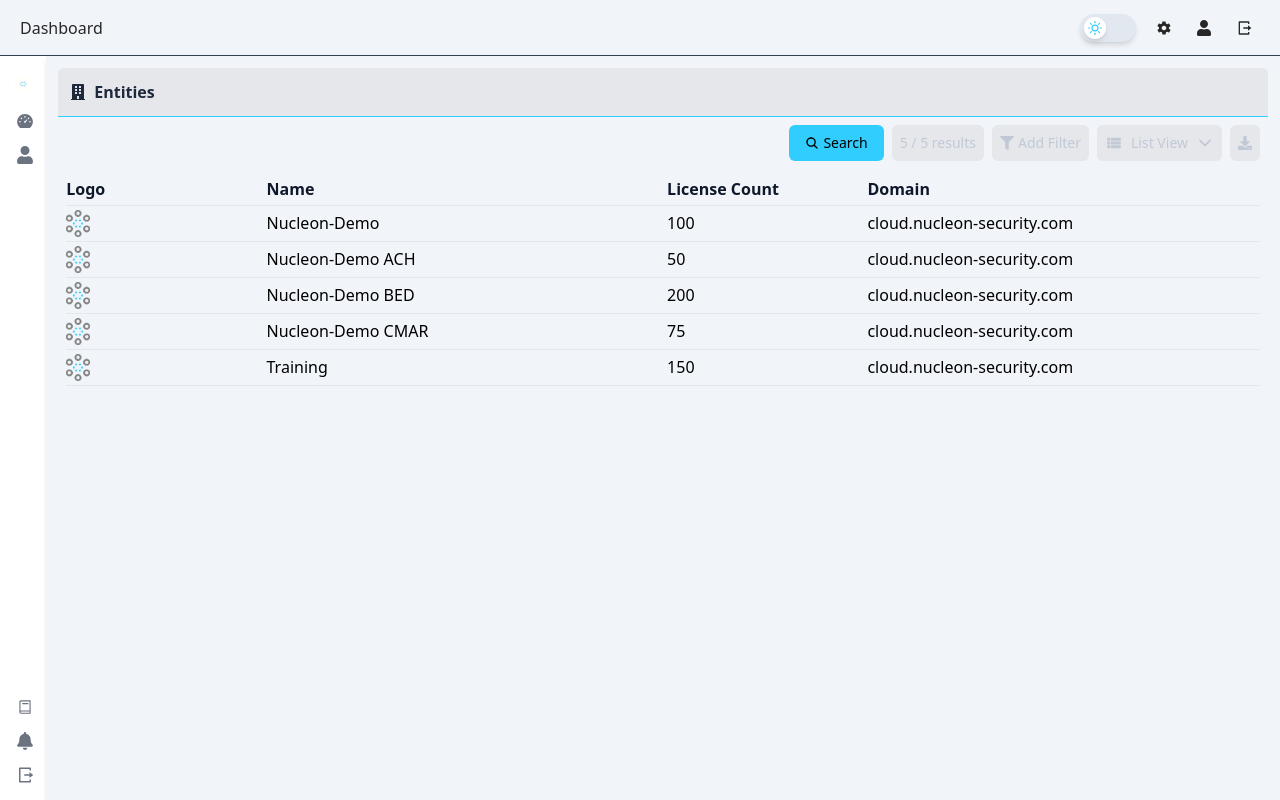
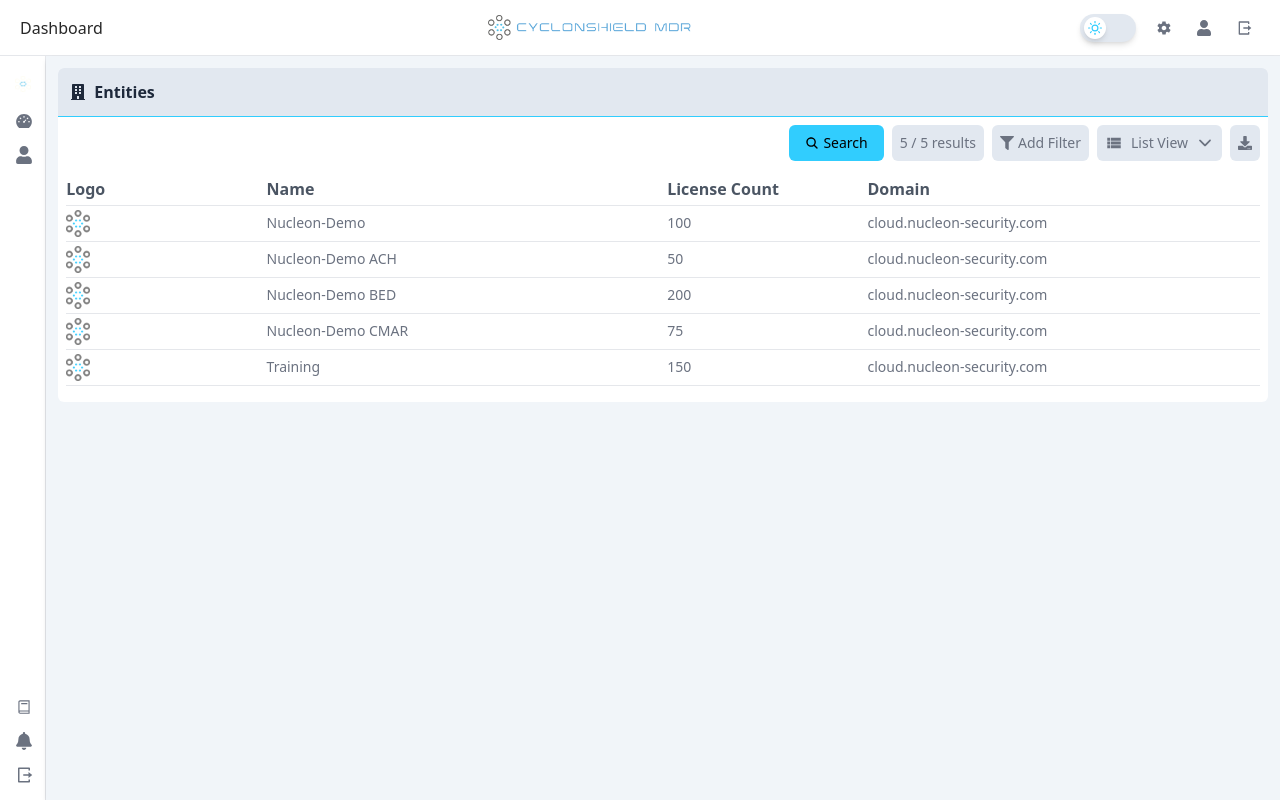
Before and after one commit to promahbubul/nucleon-security, a React (Vite) app: page /dashboard in a window 1280 px wide. Built offline with nearby package versions, Linux system fonts and the light colour scheme.

Commit message:
darkmode update

```diff
--- a/src/Layout/Layout.jsx
+++ b/src/Layout/Layout.jsx
@@ -32,10 +32,28 @@
   return (
     <div className=" h-screen">
       {/* HEADER */}
-      <header className="h-14 dark:bg-navy-800 border-b border-slate-700 bg-slate-100  flex flex-row justify-between px-5 items-center">
+      <header className="h-14 dark:bg-navy-800 bg-white border-b border-b-gray-200 dark:border-slate-700   flex flex-row justify-between px-5 items-center">
+        {/* PAGE TITLE */}
         <h3 className="dark:text-white  text-black  text-base font-medium capitalize">
           {pageTitle.path}
         </h3>
+        {/* HEADER LOGO */}
+        <div className="w-2/12 ">
+          {theme === "dark" ? (
+            <img
+              src="/images/header-logo-2.png"
+              alt=""
+              className="w-full cursor-pointer"
+            />
+          ) : (
+            <img
+              src="/images/header-logo-1.png"
+              alt=""
+              className="w-full cursor-pointer"
+            />
+          )}
+        </div>
+        {/* HEADER MENU */}
         <div className="flex flex-row  gap-3">
           {/* DARK MODE BUTTON */}
           <button className="" onClick={handleThemeSwitch}>
@@ -45,7 +63,7 @@
           <div className="flex flex-row gap-2 ">
             {headerMenu.map((menu, index) => (
               <Link key={index} to={"/"} className="">
-                <button className=" hover:bg-navy-600 p-2 text-black dark:text-gray-300 dark:hover:bg-navy-600 hover:text-white  rounded-full">
+                <button className=" hover:bg-navy-600  p-2 text-gray-500 dark:text-navy-100 dark:hover:bg-navy-600 hover:text-white  rounded-full">
                   {menu.icon()}
                 </button>
               </Link>
--- a/src/Layout/TrainingLayout.jsx
+++ b/src/Layout/TrainingLayout.jsx
@@ -46,10 +46,20 @@
   return (
     <div className=" h-screen">
       {/* HEADER */}
-      <header className="h-14 bg-slate-100 dark:bg-navy-800 border-b dark:border-b-slate-700 flex flex-row justify-between px-5 items-center">
-        <h3 className="dark:text-white text-black text-base font-medium capitalize">
+      <header className="h-14 dark:bg-navy-800 border-b border-b-gray-200 dark:border-slate-700 bg-white  flex flex-row justify-between px-5 items-center">
+        {/* PAGE TITLE */}
+        <h3 className="dark:text-white  text-black  text-base font-medium capitalize">
           {pageTitle.path}
         </h3>
+        {/* HEADER LOGO */}
+        <div className="w-2/12">
+          {theme === "dark" ? (
+            <img src="/images/header-logo-2.png" alt="" className="w-full" />
+          ) : (
+            <img src="/images/header-logo-1.png" alt="" className="w-full" />
+          )}
+        </div>
+        {/* HEADER MENU */}
         <div className="flex flex-row  gap-3">
           {/* DARK MODE BUTTON */}
           <button className="" onClick={handleThemeSwitch}>
@@ -59,7 +69,7 @@
           <div className="flex flex-row gap-2 ">
             {headerMenu.map((menu, index) => (
               <Link key={index} to={"/"} className="">
-                <button className="bg-white dark:bg-dark-gray p-2 text-black dark:text-silver-gray hover:bg-info hover:text-white  rounded-md">
+                <button className=" hover:bg-navy-600 p-2 text-black dark:text-gray-300 dark:hover:bg-navy-600 hover:text-white  rounded-full">
                   {menu.icon()}
                 </button>
               </Link>
--- a/src/components/Events/EventTable.jsx
+++ b/src/components/Events/EventTable.jsx
@@ -112,7 +112,7 @@
         {/* TABLE */}
         <table className="mt-3">
           <div className="tbody">
-            <div className=" grid grid-cols-12 text-gray-500 dark:text-navy-100  text-base font-bold text-left border-b-2 pb-2 border-b-gray-600 mt-3 ">
+            <div className=" grid grid-cols-12 text-gray-500 dark:text-navy-100  text-base font-bold text-left border-b-2 pb-2 border-b-gray-200  mt-3 ">
               <h3 className=" col-span-2  hover:text-gray-600 dark:hover:text-slate-100 cursor-pointer">
                 Date
               </h3>
--- a/src/components/Layout/SideMenu.jsx
+++ b/src/components/Layout/SideMenu.jsx
@@ -14,7 +14,7 @@
   return (
     <>
       <aside
-        className="w-12 h-full     dark:bg-navy-800 dark:border-r dark:border-slate-700 py-3 hidden md:flex flex-col justify-between
+        className="w-12 h-full   bg-white  dark:bg-navy-800 border-r border-r-gray-200 dark:border-slate-700 py-3 hidden md:flex flex-col justify-between
     "
       >
         <div className="">
--- a/src/components/Training/TrainingTable/SideMenu.jsx
+++ b/src/components/Training/TrainingTable/SideMenu.jsx
@@ -14,20 +14,20 @@
 const SideMenu = () => {
   // MENU OBJECT
   const menuList = [
-    { path: "investigate", icon: FaSitemap },
-    { path: "orldmap", icon: FaGlobeEurope },
-    { path: "analyzes", icon: FaFlask },
-    { path: "endpoints", icon: FaSkull },
-    { path: "endpoints", icon: FaBox },
-    { path: "endpoints", icon: FaPowerOff },
-    { path: "ndpoints", icon: FaHistory },
+    { path: "/investigate", icon: FaSitemap },
+    { path: "/worldmap", icon: FaGlobeEurope },
+    { path: "/analyzes", icon: FaFlask },
+    { path: "/endpoints", icon: FaSkull },
+    { path: "/endpoints", icon: FaBox },
+    { path: "/endpoints", icon: FaPowerOff },
+    { path: "/endpoints", icon: FaHistory },
     { path: "", icon: FaArchive },
   ];
   return (
     <div className="flex  flex-col gap-2">
       {menuList.map((menu, i) => (
         <Link
-          className="p-2 text-gray-500  dark:bg-navy-600 dark:text-slate-300 rounded-md text-xl"
+          className="p-2 text-gray-500 bg-white dark:hover:bg-navy-500 duration-500  dark:bg-navy-600 dark:text-slate-300 rounded-md text-xl"
           key={i}
           to={menu.path}
         >
--- a/src/components/ui/SectionContainer/SectionContainer.jsx
+++ b/src/components/ui/SectionContainer/SectionContainer.jsx
@@ -2,9 +2,9 @@
 
 const SectionContainer = ({ children, icon, title, className }) => {
   return (
-    <div className={`pb-2 dark:bg-navy-800 rounded-md ${className}`}>
+    <div className={`pb-2 dark:bg-navy-800 bg-white rounded-md ${className}`}>
       <div
-        className="bg-gray-200 dark:bg-navy-700 order-t-4  rounded-t-md border-info p-3 flex flex-row items-center gap-2 dark:border-b-slate-600 border-b
+        className="bg-slate-200 dark:bg-navy-700 order-t-4  rounded-t-md border-info p-3 flex flex-row items-center gap-2 dark:border-b-slate-600 border-b
        text-black"
       >
         <span className="text-md dark:text-navy-100 text-slate-800">
--- a/src/pages/Dashboard/Dashboard.jsx
+++ b/src/pages/Dashboard/Dashboard.jsx
@@ -41,7 +41,7 @@
           </Button>
           <Button
             className={
-              "bg-gray-200 dark:bg-navy-500   text-navy-100 p-2 text-sm  hover:bg-gray-100  duration-300  "
+              "bg-slate-200 dark:bg-navy-500  text-gray-500 dark:text-navy-100 p-2 text-sm  hover:bg-slate-300 hover:text-gray-600  duration-300  "
             }
           >
             5 / 5 results
@@ -49,7 +49,7 @@
           <Button
             icon={FaFilter}
             className={
-              "bg-gray-200 dark:bg-navy-500 p-2 text-sm  text-navy-100  hover:bg-gray-100  duration-300  "
+              "bg-slate-200 dark:bg-navy-500  text-gray-500 dark:text-navy-100 p-2 text-sm  hover:bg-slate-300 hover:text-gray-600  duration-300"
             }
           >
             Add Filter
@@ -60,7 +60,7 @@
           >
             <button
               onClick={() => setShowDropdown(!showDropdown)}
-              className="bg-gray-200 dark:bg-navy-500   text-navy-100 text-sm p-2 rounded-md flex flex-row gap-2 items-center"
+              className="bg-slate-200 text-gray-500 dark:bg-navy-500   dark:text-navy-100  hover:bg-slate-300 hover:text-gray-600 text-sm p-2 rounded-md flex flex-row gap-2 items-center"
             >
               <MdViewList className="text-lg" />
               <span className="">List View</span>
@@ -71,7 +71,7 @@
           <Button
             icon={FaDownload}
             className={
-              "bg-gray-200 dark:bg-navy-500   text-navy-100 p-2 text-sm "
+              "bg-slate-200  dark:bg-navy-500  text-gray-500 dark:text-navy-100  hover:bg-slate-300 hover:text-gray-600 dark:bg p-2 text-sm "
             }
           ></Button>
         </div>
@@ -80,7 +80,7 @@
           <div className=" w-max md:w-full overflow-hidden overflow-x-auto ">
             {/* TABLE HEAD */}
             <div className="w-max md:w-full py-1 border-b dark:border-b-slate-700 ">
-              <div className=" grid grid-cols-12 gap-2 text-slate-900 dark:text-navy-100  text-sm md:text-base font-bold text-left">
+              <div className=" grid grid-cols-12 gap-2 text-gray-600 hover:text-gray-700 dark:text-navy-100  text-sm md:text-base font-semibold text-left">
                 <p className=" col-span-2  dark:hover:text-slate-400 cursor-pointer">
                   Logo
                 </p>
@@ -100,7 +100,7 @@
               {entities.map((entitie) => (
                 <div
                   key={entitie.id}
-                  className="grid grid-cols-12 gap-2  border-b dark:border-b-slate-700  text-left dark:hover:bg-navy-700 dark:hover:text-gray-300 items-center py-1 dark:text-gray-200 cursor-pointer w-auto text-xs md:text-base"
+                  className="grid grid-cols-12 gap-2  border-b dark:border-b-slate-700  text-left dark:hover:bg-navy-700 text-gray-500 dark:hover:text-gray-300 items-center py-1 dark:text-gray-200 cursor-pointer w-auto text-xs md:text-sm"
                 >
                   <p className=" col-span-2">
                     <img src={entitie.logo} alt="" className="w-6" />
--- a/src/pages/Training/Training.jsx
+++ b/src/pages/Training/Training.jsx
@@ -31,7 +31,7 @@
           number={1}
           className={"col-span-6 md:col-span-3"}
         />
-        <div className="bg-white drop-shadow-md dark:bg-navy-700 col-span-6 md:col-span-3 cursor-pointer rounded-md flex flex-row p-2 items-center justify-between  gap-1">
+        <div className=" bg-slate-200  dark:bg-navy-700 col-span-6 md:col-span-3 cursor-pointer rounded-md flex flex-row p-2 items-center justify-between  gap-1">
           <div className="w-9/12  ">
             <div className="bg-secondary  h-2 md:h-4 rounded-sm">
               <div className="w-11/12 bg-success h-full rounded-l-sm"></div>
@@ -41,7 +41,7 @@
             </h5>
           </div>
           <div className="relative  flex justify-center w-3/12">
-            <FaLightbulb className="text-secondary text-2xl md:text-3xl" />
+            <FaLightbulb className="text-gray-500 dark:text-navy-100 text-2xl md:text-3xl" />
             <span className="bg-info absolute top-4 left-5 md:left-10 text-[8px] md:text-xs px-1 py-0.5 md:px-2 md:py-1 rounded-full">
               6
             </span>
```
Also changed, not shown: src/components/Training/TrainingTable/RelatedEvents.jsx (+4 -4 lines), public/images/header-logo-1.png (added), public/images/header-logo-2.png (added).
